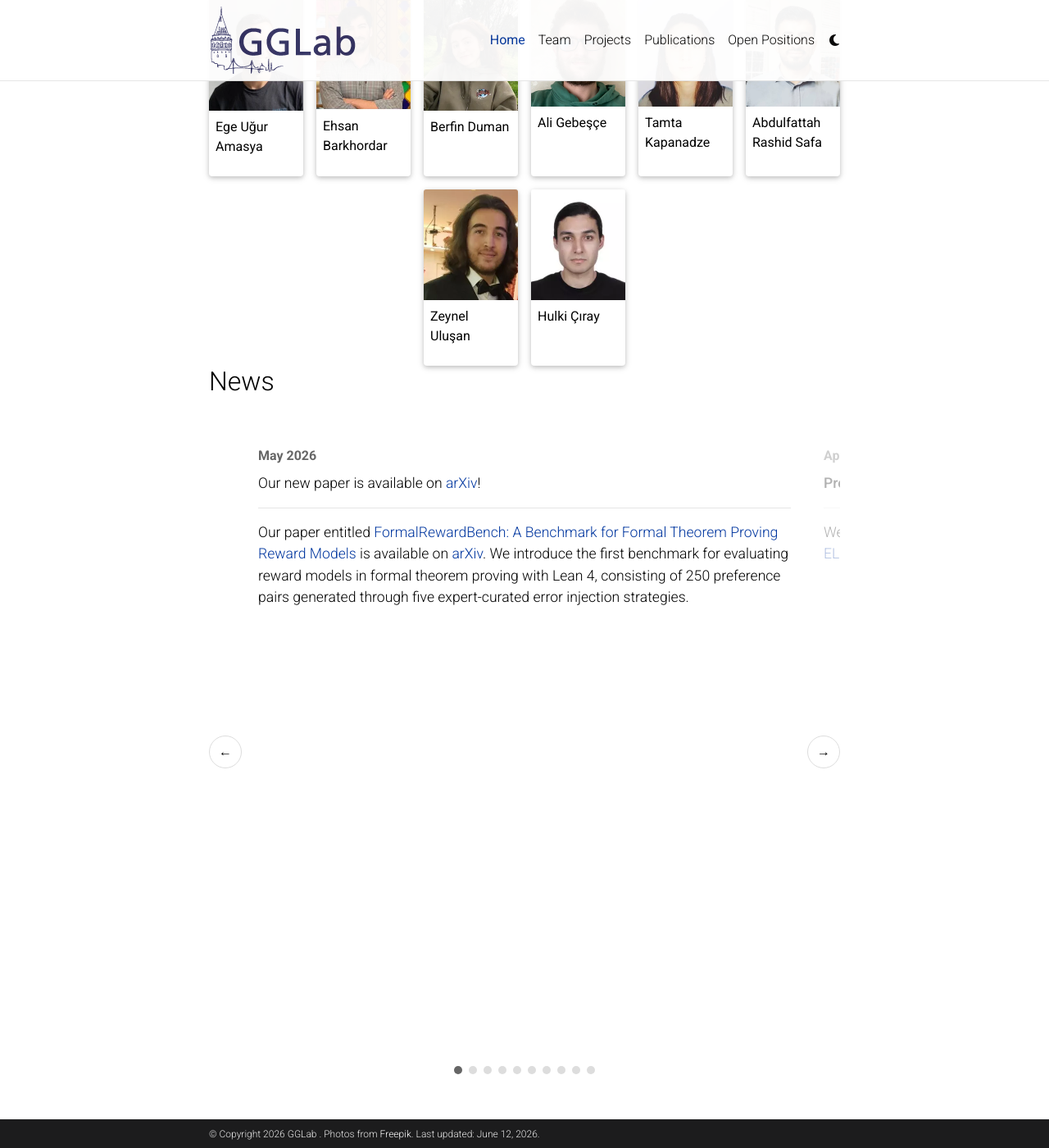
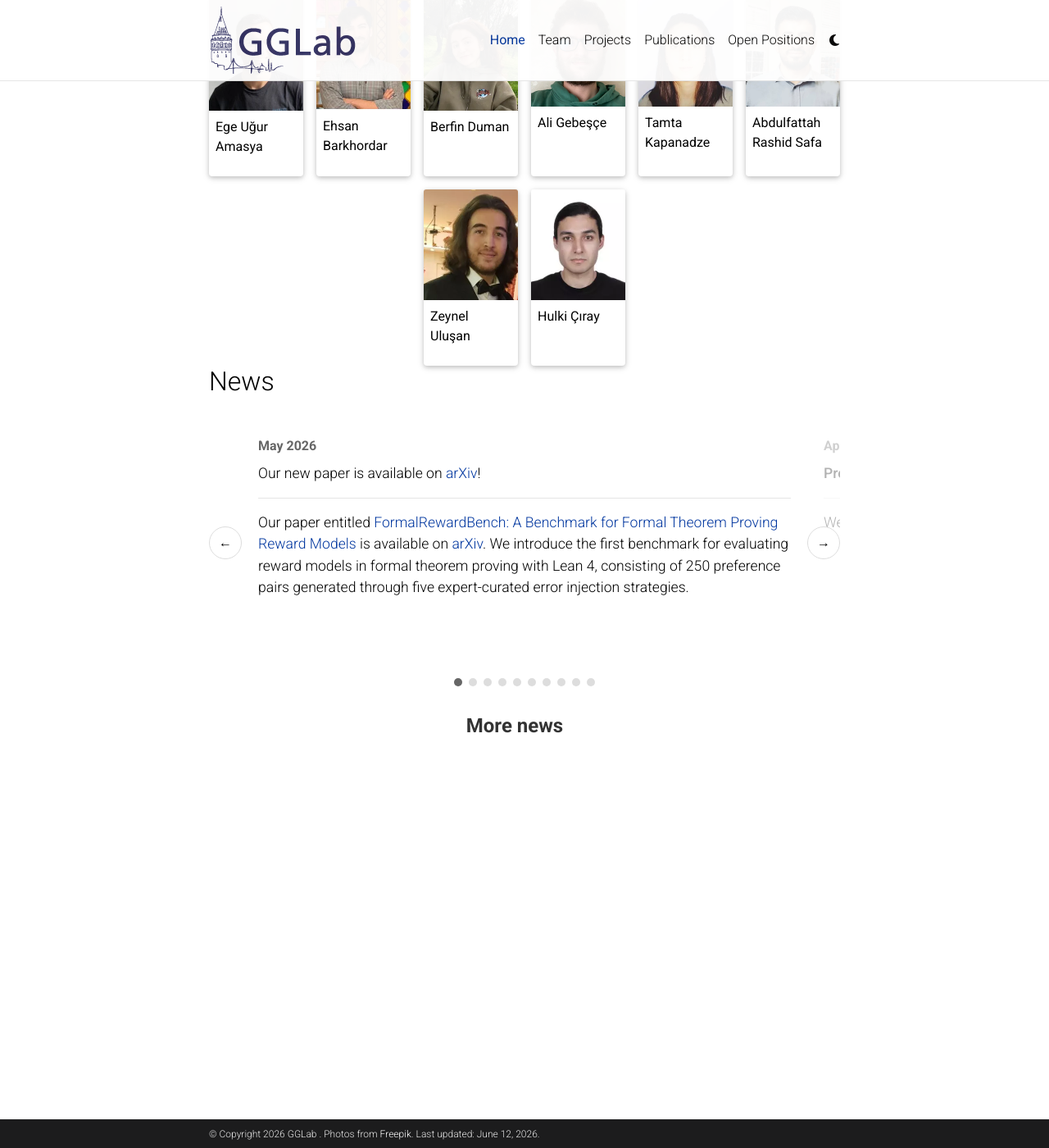
Before and after one commit to GGLAB-KU/gglab-ku.github.io, a Jekyll site: the page built from _pages/about.md, in a window 1280 px wide and 1400 px high, scrolled down 624 px. Shown: the whole window at 82% size. Built offline with Jekyll 4.4.1, drawn with Linux system fonts in a browser that asks for light colours; comment, search, counter and statistics services are not loaded; a style sheet for code colours, icons or effects is not loaded.

Commit message:
Refactor news section: remove header, adjust carousel layout, and enhance dot navigation

```diff
--- a/_includes/news.html
+++ b/_includes/news.html
@@ -1,10 +1,4 @@
 <div class="news-section">
-  <div class="news-header">
-    <!--h2 class="news-title">
-      <a href="{{ '/news/' | relative_url }}" class="all-news-link">Latest News</a>
-    </h2-->
-  </div>
-
   <div class="news-carousel">
     {% if site.news %}
       {%- assign news_size = site.news | size -%}
@@ -32,12 +26,16 @@
 
         <button class="carousel-button prev" aria-label="Previous slide">←</button>
         <button class="carousel-button next" aria-label="Next slide">→</button>
+      </div>
 
-        <div class="carousel-dots">
-          {% for item in news limit: news_limit %}
-            <button class="dot" aria-label="Go to slide {{ forloop.index }}"></button>
-          {% endfor %}
-        </div>
+      <div class="carousel-dots">
+        {% for item in news limit: news_limit %}
+          <button class="dot" aria-label="Go to slide {{ forloop.index }}"></button>
+        {% endfor %}
+      </div>
+
+      <div class="more-news-link">
+        <a href="{{ '/news/' | relative_url }}" class="all-news-link">More news</a>
       </div>
     {% else %}
       <p>No news so far...</p>
@@ -48,11 +46,6 @@
     .news-section {
       max-width: 800px;
       margin: 0 auto;
-    }
-
-    .news-header {
-      text-align: center;
-      margin-bottom: 20px;
     }
 
     .news-title {
@@ -92,23 +85,65 @@
       padding: 20px 0;
     }
 
+    .more-news-link {
+      text-align: center;
+      margin-top: 20px;
+    }
+
+    .carousel-dots {
+      display: flex;
+      justify-content: center;
+      gap: 8px;
+      margin-top: 15px;
+      margin-bottom: 15px;
+    }
+
+    .dot {
+      width: 10px;
+      height: 10px;
+      border-radius: 50%;
+      border: none;
+      background: #ddd;
+      cursor: pointer;
+      padding: 0;
+      transition: background-color 0.3s ease;
+    }
+
+    .dot.active {
+      background: #666;
+    }
+
     .carousel-container {
       position: relative;
       overflow: hidden;
       padding: 0 40px;
+      height: 300px;
     }
 
     .carousel-track {
       display: flex;
+      height: 100%;
       transition: transform 0.5s ease-in-out;
+      position: relative;
     }
 
     .carousel-slide {
       flex: 0 0 100%;
+      height: 100%;
+      overflow-y: auto;
       padding: 20px;
       box-sizing: border-box;
       opacity: 0.3;
       transition: opacity 0.3s ease-in-out;
+      position: relative;
+    }
+
+    .news-content img {
+      max-width: 100%;
+      max-height: 180px;
+      object-fit: contain;
+      display: block;
+      margin: 8px auto;
     }
 
     .carousel-slide.active {
@@ -151,27 +186,6 @@
       right: 0;
     }
 
-    .carousel-dots {
-      display: flex;
-      justify-content: center;
-      gap: 8px;
-      margin-top: 20px;
-    }
-
-    .dot {
-      width: 10px;
-      height: 10px;
-      border-radius: 50%;
-      border: none;
-      background: #ddd;
-      cursor: pointer;
-      padding: 0;
-      transition: background-color 0.3s ease;
-    }
-
-    .dot.active {
-      background: #666;
-    }
   </style>
 
   <script>
```
Also changed, not shown: other parts of _includes/news.html (+1 -6 lines).
